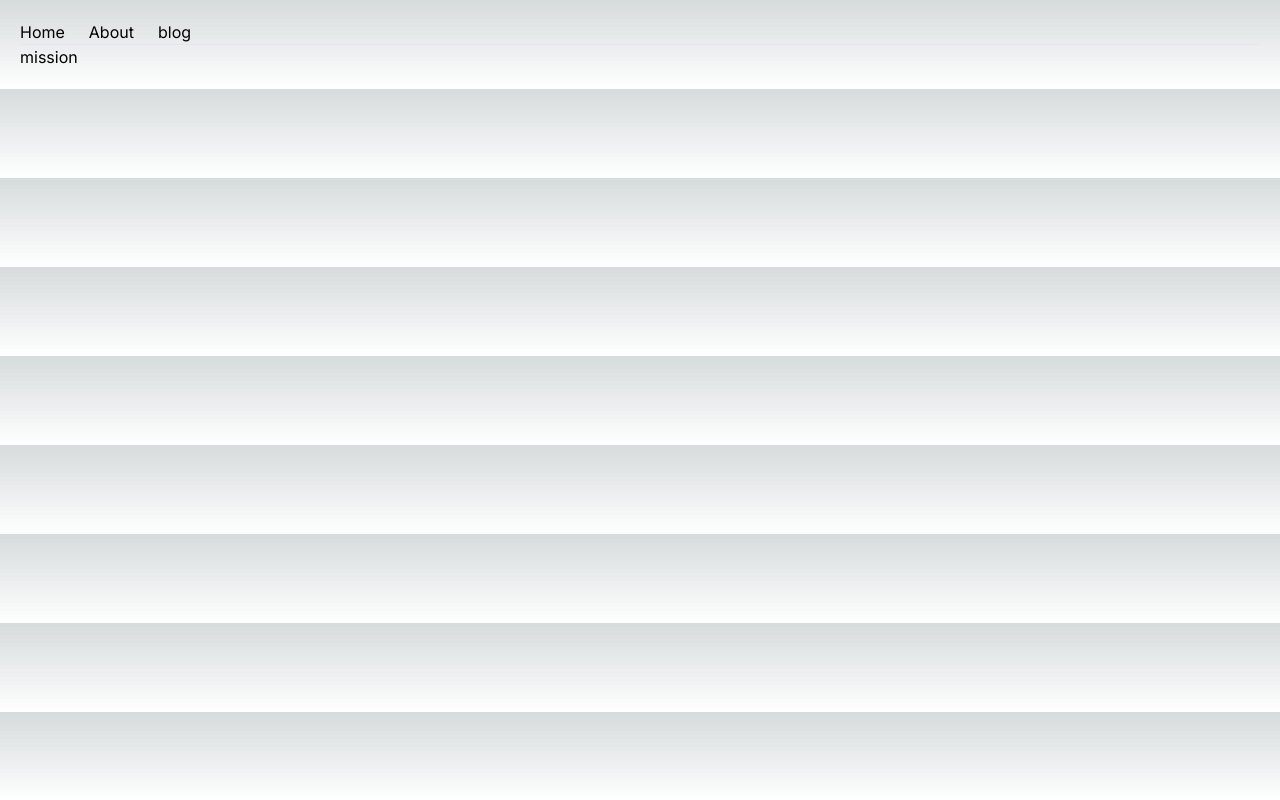
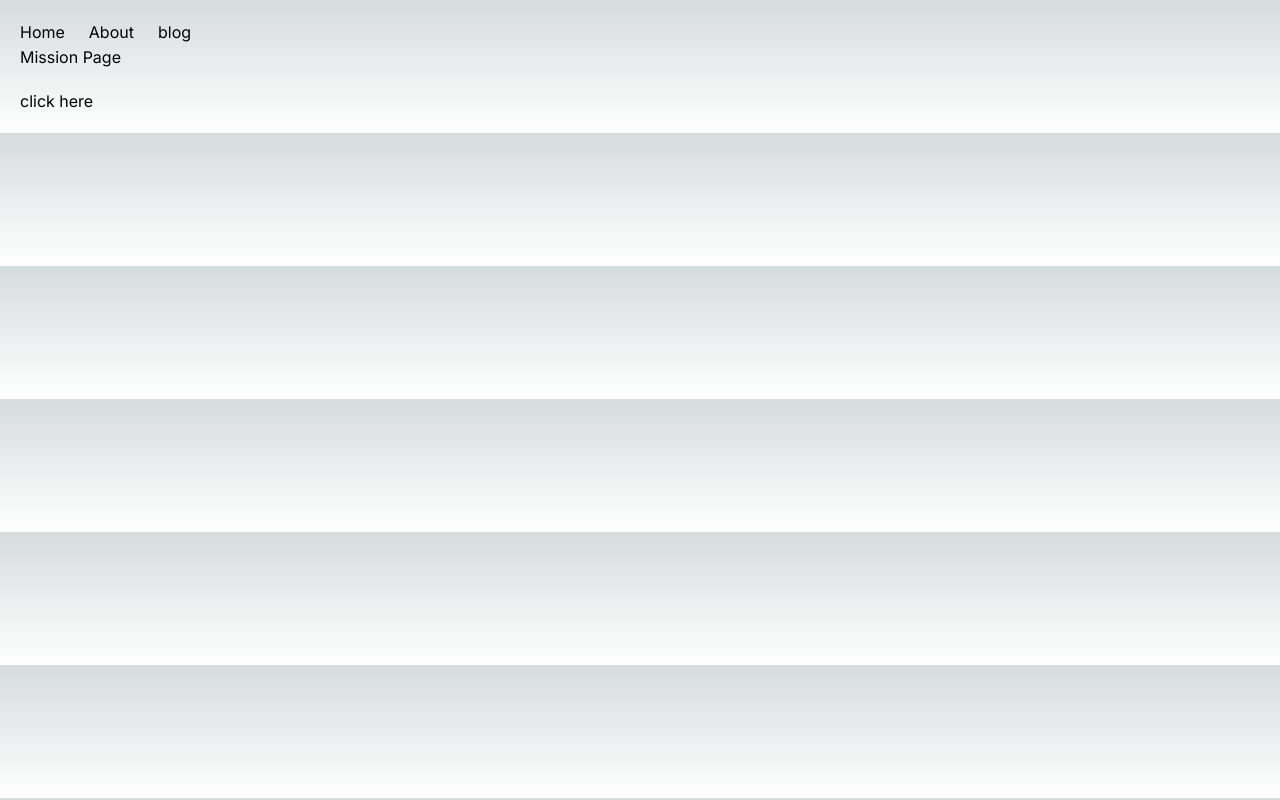
Before and after one commit to ibnalam/next01, a Next.js app: page /about/mission in a window 1280 px wide. Built offline with nearby package versions, Linux system fonts and the light colour scheme.

Commit message:
client components

```diff
--- a/app/about/mission/page.js
+++ b/app/about/mission/page.js
@@ -1,8 +1,17 @@
+
+import Button from '@/app/components/Button'
 import React from 'react'
 
 const mission = () => {
   return (
-    <div>mission</div>
+   <main>
+    <div>Mission Page </div>
+
+    <div className='mt-5'>
+      <Button/>
+
+    </div>
+   </main>
   )
 }
 
--- /dev/null
+++ b/app/components/Button.js
@@ -0,0 +1,13 @@
+'use client'
+
+import React from 'react'
+
+const Button = () => {
+  return (
+    <button onClick={()=> console.log("ami aci")}>
+        click here
+      </button>
+  )
+}
+
+export default Button
```
